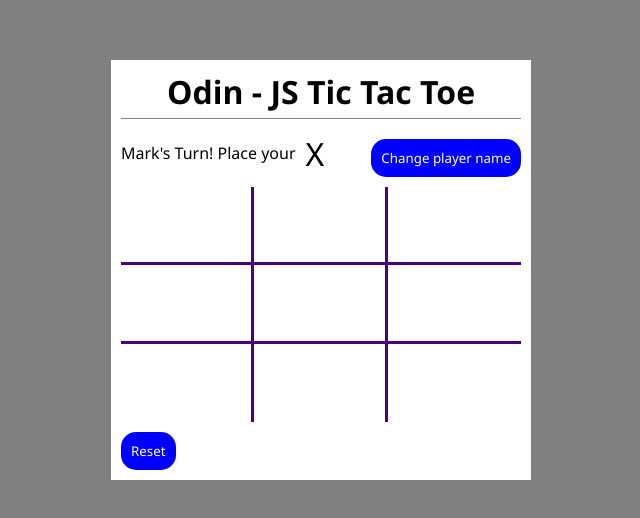
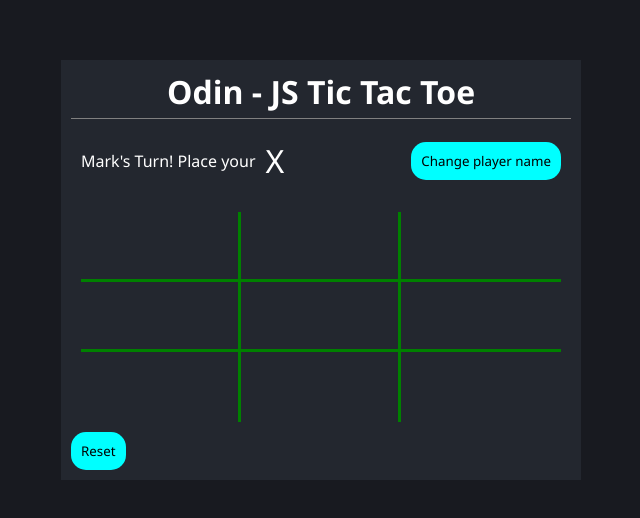
Before and after one commit to SkipperShark/odin-js-tic-tac-toe, a website: page index.html in a window 1280 px wide. Shown: the part 130-648 px from the top of the page, without its empty margins (319-959 px from the left). Drawn offline with Linux system fonts and the light colour scheme.

Commit message:
styling enhancements

```diff
--- a/index.html
+++ b/index.html
@@ -21,9 +21,7 @@
       <li><button>test</button></li>
     </ul>
     <div class="actions">
-      <div id="resetButton">
         <button class="btn" id="resetButton" type="button">Reset</button>
-      </div>
     </div>
   </div>
   <dialog id="changePlayerNameDialog">
--- a/styles.css
+++ b/styles.css
@@ -8,6 +8,11 @@
 :root {
     --general-spacing: 10px;
     --general-spacing-half: calc(var(--general-spacing) / 2);
+    --primary-text-color: white;
+    --secondary-text-color: black;
+    --primary-color: aqua;
+    --secondary-color: green;
+    --background-color: #23272F;
 }
 
 body {
@@ -15,7 +20,7 @@
     display: flex;
     justify-content: center;
     align-items: center;
-    background-color: grey;
+    background-color: #181A20;
 }
 
 button {
@@ -29,15 +34,17 @@
     top: 50%;
     left: 50%;
     transform: translate(-50%, -50%);
+    border: 1px solid white;
+    background-color: var(--background-color);
+    color: var(--primary-text-color);
 }
 
 .btn {
     padding: var(--general-spacing);
-    background-color: blue;
-    color: white;
+    background-color: var(--primary-color);
+    color: var(--secondary-text-color);
     border: none;
     border-radius: 15px;
-    margin: var(--general-spacing) 0 0 0;
 }
 
 .actions {
@@ -64,12 +71,12 @@
 }
 
 .main {
-    width: 400px;
+    width: 500px;
     height: 400px;
-    border-radius: 1px solid blue;
-    background-color: white;
+    background-color: var(--background-color);
     padding: var(--general-spacing);
     text-align: center;
+    color: var(--primary-text-color);
 
     display: grid;
     grid-template-rows: max-content max-content 1fr max-content;
@@ -80,6 +87,7 @@
         "actions";
 
     .board {
+        padding: var(--general-spacing);
         grid-area: board;
         display: grid;
         grid-template-rows: repeat(3, 1fr);
@@ -93,17 +101,17 @@
                 width: 100%;
                 height: 100%;
                 background-color: transparent;
-                /* border: 1px solid blue; */
+                color: inherit;
             }
 
         }
 
         .cell-container-with-bottom-border {
-            border-bottom: 3px solid indigo;
+            border-bottom: 3px solid var(--secondary-color);
         }
 
         .cell-container-with-right-border {
-            border-right: 3px solid indigo;
+            border-right: 3px solid var(--secondary-color);
         }
     }
 
@@ -111,6 +119,8 @@
         display: flex;
         margin: var(--general-spacing) 0;
         justify-content: space-between;
+        align-items: center;
+        padding: var(--general-spacing);
 
         .currentPlayer {
             display: flex;
```
